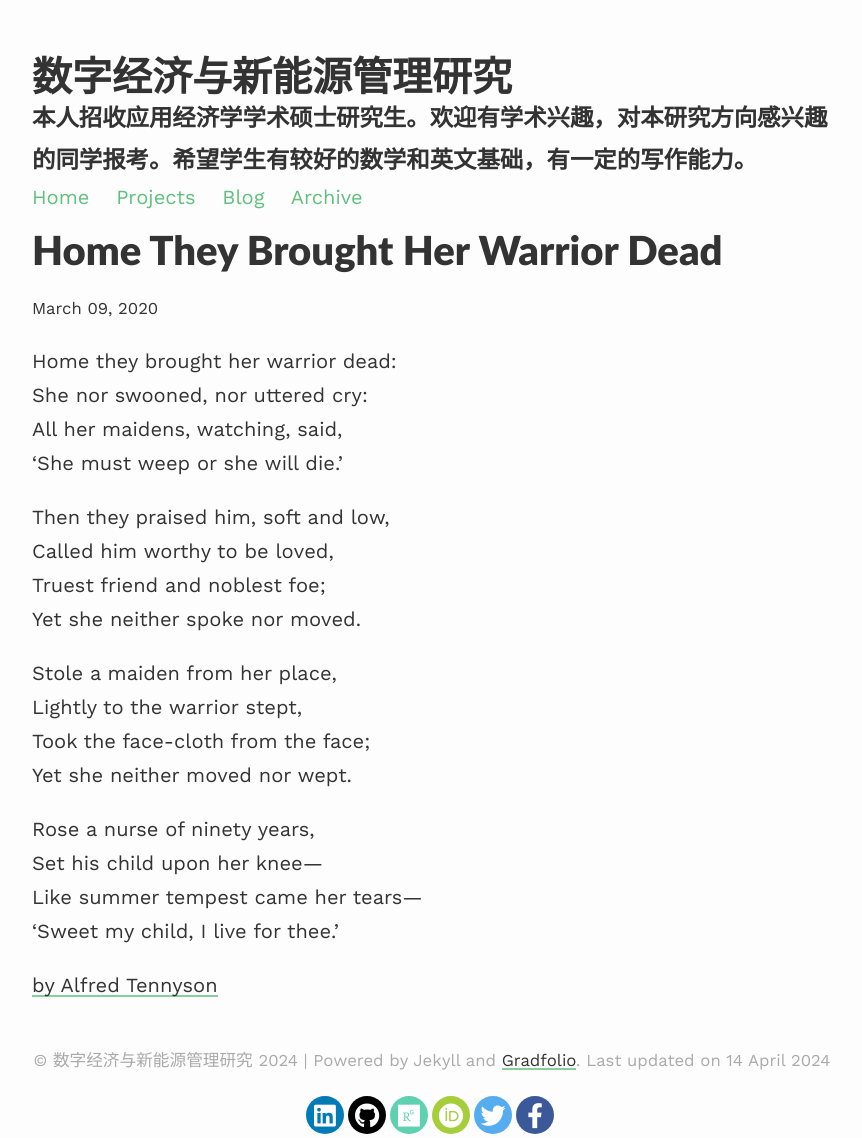
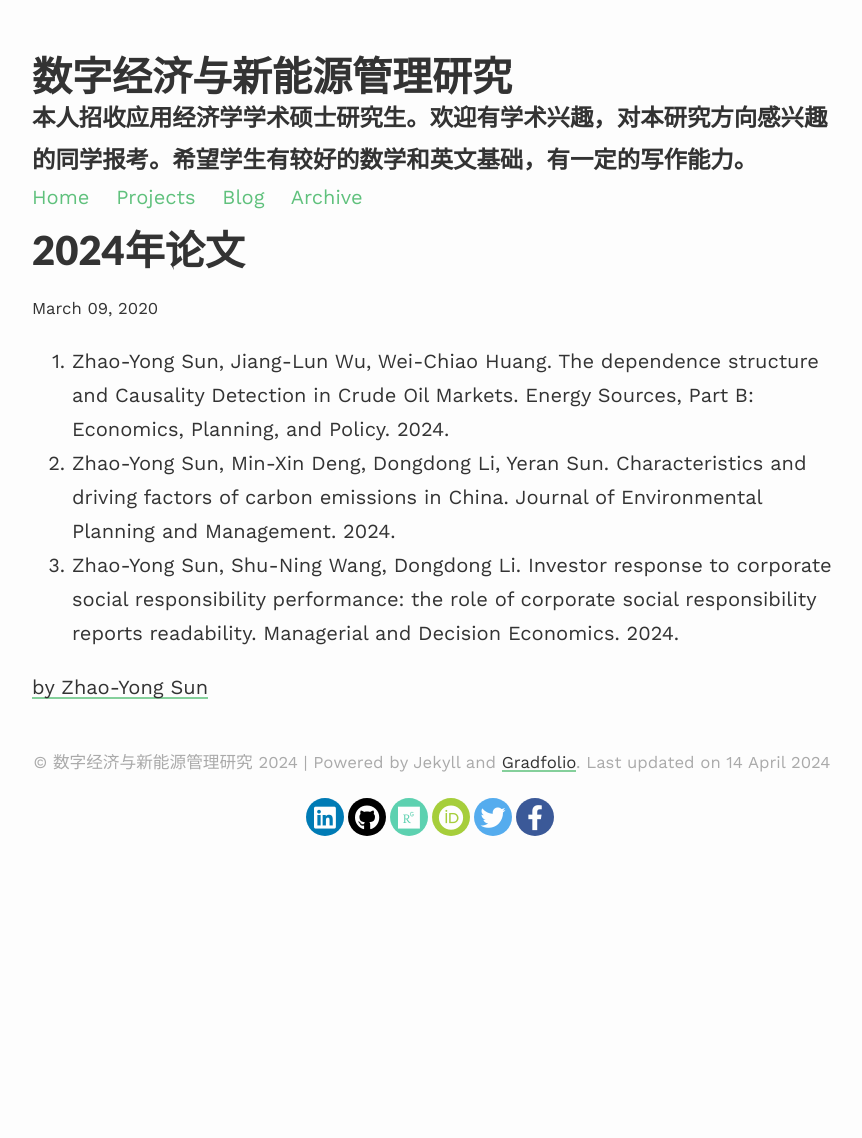
Before and after one commit to dakuamao/sun, a Jekyll site: the page built from _posts/2020-03-09-home-they-brought.md, in a window 1280 px wide. Shown: the whole page, without its empty margins (208-1070 px from the left). Built offline with Jekyll 4.4.1, drawn with Linux system fonts in a browser that asks for light colours; nearby versions of some CDN libraries; after the commit the page ends 980 px from its top, so only the background shows below that.

Commit message:
Update 2020-03-09-home-they-brought.md

```diff
--- a/_posts/2020-03-09-home-they-brought.md
+++ b/_posts/2020-03-09-home-they-brought.md
@@ -1,26 +1,14 @@
 ---
 layout: post
-title: Home They Brought Her Warrior Dead
+title: 2024年论文
 ---
 
-Home they brought her warrior dead:
-She nor swooned, nor uttered cry:
-All her maidens, watching, said,
-'She must weep or she will die.'
+1. Zhao-Yong Sun, Jiang-Lun Wu, Wei-Chiao Huang. The dependence structure and Causality Detection in Crude Oil Markets. Energy Sources, Part B: Economics, Planning, and Policy. 2024.
+2.  Zhao-Yong Sun, Min-Xin Deng, Dongdong Li, Yeran Sun. Characteristics and driving factors of carbon emissions in China. Journal of Environmental Planning and Management. 2024.
+3. Zhao-Yong Sun, Shu-Ning Wang, Dongdong Li. Investor response to corporate social responsibility performance: the role of corporate social responsibility reports readability. Managerial and Decision Economics. 2024.
 
-Then they praised him, soft and low,
-Called him worthy to be loved,
-Truest friend and noblest foe;
-Yet she neither spoke nor moved.
 
-Stole a maiden from her place,
-Lightly to the warrior stept,
-Took the face-cloth from the face;
-Yet she neither moved nor wept.
 
-Rose a nurse of ninety years,
-Set his child upon her knee—
-Like summer tempest came her tears—
-'Sweet my child, I live for thee.'
 
-[by Alfred Tennyson](https://en.wikisource.org/wiki/Home_They_Brought_Her_Warrior_Dead)
+
+[by Zhao-Yong Sun](https://dakuamao.github.io/Sun.com/)
```
